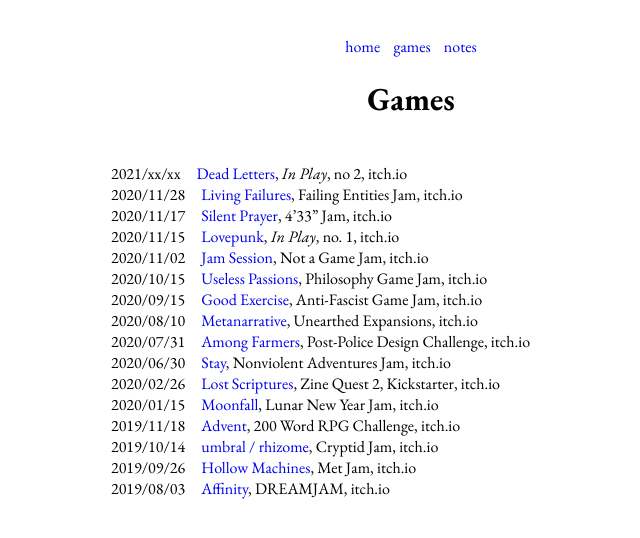
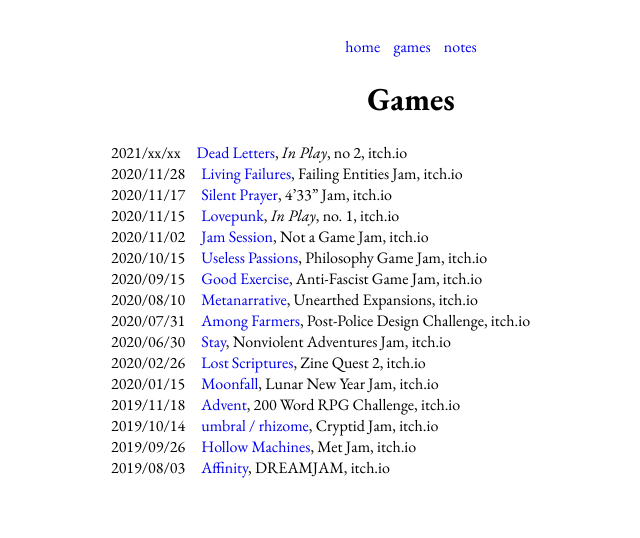
Before and after one commit to steinea/steinea.github.io, a Jekyll site: the page built from games/index.html, in a window 1280 px wide. Shown: the top 538 px of the page, without its empty margins (229-869 px from the left). Built offline with Jekyll 4.4.1, drawn with Linux system fonts in a browser that asks for light colours.

```diff
--- a/games/index.html
+++ b/games/index.html
@@ -7,7 +7,7 @@ title: Games
 
 <!--There are em spaces (U+2003) between post date and post href -->
 
-<br>2021/xx/xx <a href="https://inplay.itch.io/" target="_blank">Dead Letters</a>, <em>In Play</em>, no 2, itch.io
+2021/xx/xx <a href="https://inplay.itch.io/" target="_blank">Dead Letters</a>, <em>In Play</em>, no 2, itch.io
 
 <br>2020/11/28 <a href="https://vagrantludology.itch.io/living-failures" target="_blank">Living Failures</a>, Failing Entities Jam, itch.io
 
@@ -27,7 +27,7 @@ title: Games
 
 <br>2020/06/30 <a href="https://vagrantludology.itch.io/stay" target="_blank">Stay</a>, Nonviolent Adventures Jam, itch.io
 
-<br>2020/02/26 <a href="https://vagrantludology.itch.io/lost-scriptures" target="_blank">Lost Scriptures</a>, Zine Quest 2, Kickstarter, itch.io
+<br>2020/02/26 <a href="https://vagrantludology.itch.io/lost-scriptures" target="_blank">Lost Scriptures</a>, Zine Quest 2, itch.io
 
 <br>2020/01/15 <a href="https://vagrantludology.itch.io/moonfall" target="_blank">Moonfall</a>, Lunar New Year Jam, itch.io
 
```
